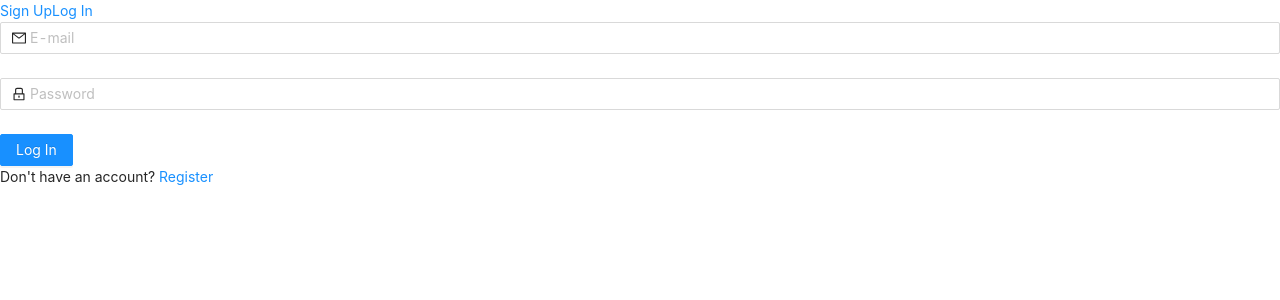
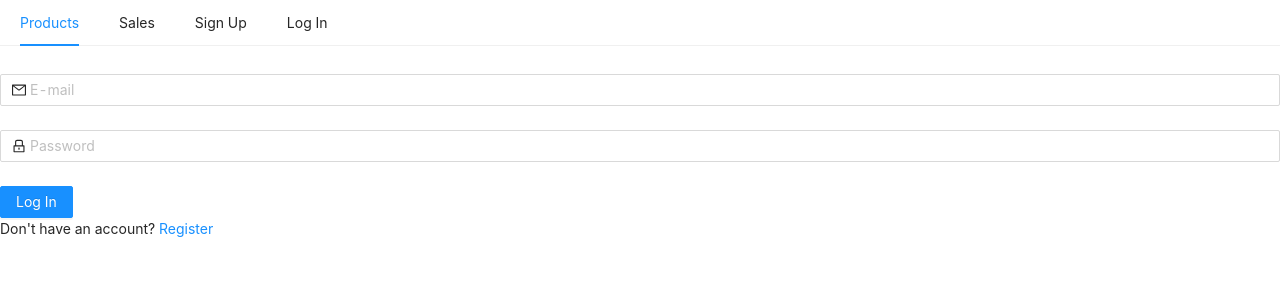
Before and after one commit to KarlaDampilag/hecks, a React (Create React App) app in the folder frontend/: page /login in a window 1280 px wide. Shown: the top 300 px of the page. Built offline with nearby package versions, Linux system fonts and the light colour scheme.

Commit message:
improve UI: navigation, max page width, add button

```diff
--- a/frontend/src/components/AddProductButton.tsx
+++ b/frontend/src/components/AddProductButton.tsx
@@ -3,6 +3,7 @@ import React from 'react';
 import gql from 'graphql-tag';
 import { useMutation, useQuery } from '@apollo/react-hooks';
 import { Modal, Button, Input, Form, Select, Spin, message } from 'antd';
+import { PlusOutlined } from '@ant-design/icons';
 
 import { PRODUCTS_BY_USER_QUERY } from './Products';
 
@@ -228,12 +229,19 @@ const AddProductButton = () => {
                     </Form.Item>
 
                     <Form.Item {...tailLayout}>
-                        <Button type="primary" htmlType="submit" disabled={createProductLoading || imageIsLoading || createCategoriesLoading}>Add{createProductLoading || imageIsLoading || createCategoriesLoading ? 'ing ' : ' '} Product</Button>
+                        <Button type="primary" htmlType="submit" loading={createProductLoading || imageIsLoading || createCategoriesLoading}>Add{createProductLoading || imageIsLoading || createCategoriesLoading ? 'ing ' : ' '} Product</Button>
                         <Button onClick={() => setIsShowingModal(false)}>Cancel</Button>
                     </Form.Item>
                 </Form>
             </Modal>
-            <Button onClick={() => setIsShowingModal(true)}>Add Product</Button>
+            <Button
+                onClick={() => setIsShowingModal(true)}
+                size='large'
+                icon={<PlusOutlined />}
+                className='add-button'
+            >
+                Add Product
+            </Button>
         </>
     );
 }
--- a/frontend/src/components/App.tsx
+++ b/frontend/src/components/App.tsx
@@ -28,13 +28,17 @@ function App() {
 
   return (
     <userContext.Provider value={user}>
+      <div className='app-wrapper'>
         <div className="App">
           <Header user={user} />
+          <div className='page-wrapper'>
             <Switch>
               <Route exact path="/signup" component={SignUp} />
               <Route exact path="/login" component={Login} />
               <Route exact path="/products" component={Products} />
             </Switch>
+          </div>
+        </div>
       </div>
     </userContext.Provider>
   );
--- a/frontend/src/components/Header.tsx
+++ b/frontend/src/components/Header.tsx
@@ -1,5 +1,6 @@
 import React from 'react';
 import { Link } from 'react-router-dom';
+import { Menu } from 'antd';
 
 import LogoutButton from './LogoutButton';
 
@@ -8,17 +9,20 @@ interface PropTypes {
 }
 
 const Header = (props: PropTypes) => {
+    const [selectedKey, setSelectedKey] = React.useState<string>('');
     return (
         <div>
-            {props.user ? (
-                <LogoutButton />
-            ) : (
-                    <>
-                        <Link to="/signup">Sign Up</Link>
-                        <Link to="/login">Log In</Link>
-                    </>
-                )
-            }
+            <Menu
+                mode='horizontal'
+                selectedKeys={[selectedKey]}
+                onClick={(e) => setSelectedKey(e.key)}
+            >
+                <Menu.Item key='products'><Link to="/products">Products</Link></Menu.Item>
+                <Menu.Item key='sales'><Link to="/sales">Sales</Link></Menu.Item>
+                {props.user && <Menu.Item><LogoutButton /></Menu.Item>}
+                {!props.user && <Menu.Item><Link to="/signup">Sign Up</Link></Menu.Item>}
+                {!props.user && <Menu.Item><Link to="/login">Log In</Link></Menu.Item>}
+            </Menu>
         </div>
     );
 }
--- a/frontend/src/index.css
+++ b/frontend/src/index.css
@@ -11,3 +11,15 @@ code {
   font-family: source-code-pro, Menlo, Monaco, Consolas, 'Courier New',
     monospace;
 }
+
+.app-wrapper {
+  max-width: 1500px;
+  margin: 0 auto;
+}
+.page-wrapper {
+  margin-top: 2em;
+}
+
+.add-button {
+  margin-bottom: 1em;
+}
```
Lines whose indentation alone changed are shown as unchanged.
